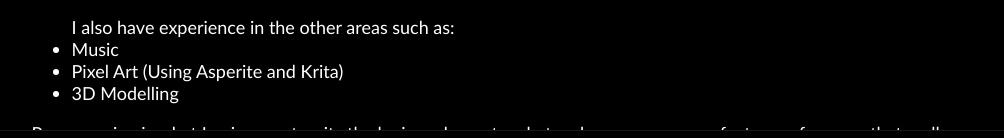
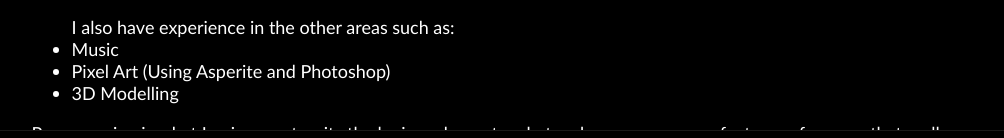
Before and after one commit to Bodmass/Portfolio-Website, a Next.js app: page /aboutme in a window 1280 px wide. Shown: the part 598-736 px from the top of the page, without its empty margins (118-1122 px from the left). Built offline with nearby package versions, Linux system fonts and the light colour scheme.

Commit message:
feat: change krita to photoshop

```diff
--- a/pages/aboutme.tsx
+++ b/pages/aboutme.tsx
@@ -28,7 +28,7 @@ export default function Home() {
             <ul>
               I also have experience in the other areas such as:
               <li>Music</li>
-              <li>Pixel Art (Using Asperite and Krita)</li>
+              <li>Pixel Art (Using Asperite and Photoshop)</li>
               <li>3D Modelling</li>
             </ul>
           </p>
```
